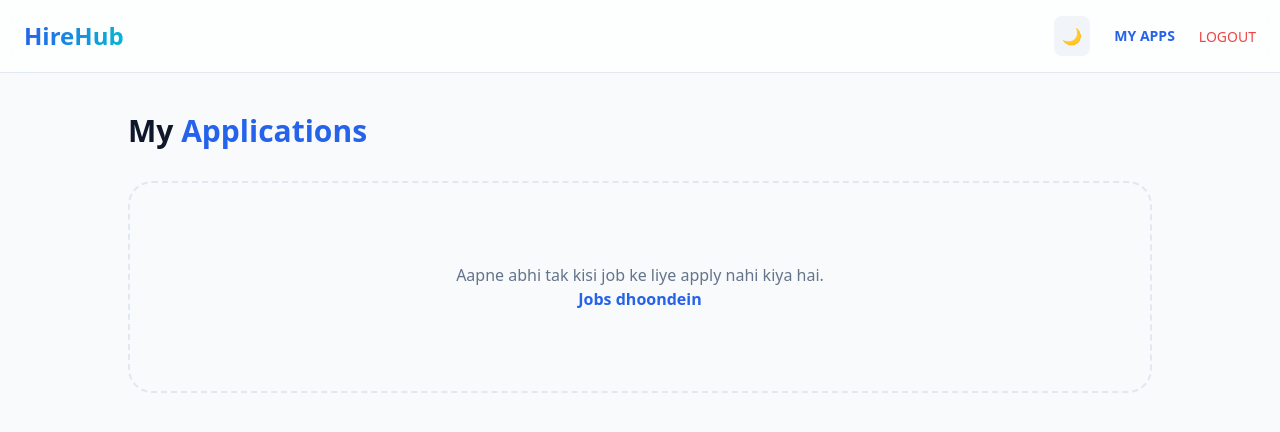
After one commit to bhardwajdev046/Job-Portal-System, a Django app: page /jobs/my-applications/ in a window 1280 px wide. The commit adds this page. Shown: the top 432 px of the page. Run offline with Django 4.2, Linux system fonts and the light colour scheme; a user stored in the database is signed in; data comes from the database, SQL or seed files in the repository; both versions use the stored data as it was after the commit; some libraries are stand-ins or nearby versions.

Commit message:
now i create myy apps dashboard for candidates to check in how many company the aplly for the job

```diff
--- a/jobs/urls.py
+++ b/jobs/urls.py
@@ -2,11 +2,12 @@
 from django.urls import include, path
 
 from accounts import views
-from .views import apply_job, apply_job, employer_dashboard, job_detail, post_job
+from .views import apply_job, apply_job, candidate_dashboard, employer_dashboard, job_detail, post_job
 
 urlpatterns = [
     path('post-job/', post_job, name='post_job'),
     path('job/<int:pk>/', job_detail, name='job_detail'),
     path('job/<int:pk>/apply/', apply_job, name='apply_job'),
     path('dashboard/', employer_dashboard, name='employer_dashboard'),
+    path('my-applications/', candidate_dashboard, name='candidate_dashboard'),
 ]
--- a/jobs/views.py
+++ b/jobs/views.py
@@ -72,3 +72,13 @@ def employer_dashboard(request):
     my_jobs = Job.objects.filter(user=request.user).prefetch_related('applications')
 
     return render(request, 'jobs/dashboard.html', {'jobs': my_jobs})
+
+@login_required
+def candidate_dashboard(request):
+    if request.user.is_employer:
+        return redirect('employer_dashboard')
+
+    # User ne jahan apply kiya hai wo saari applications mangwao
+    my_applications = Application.objects.filter(user=request.user).select_related('job')
+
+    return render(request, 'jobs/candidate_dashboard.html', {'applications': my_applications})
--- a/templates/base.html
+++ b/templates/base.html
@@ -46,6 +46,8 @@
                         <a href="{% url 'post_job' %}" class="text-sm font-bold text-slate-600 dark:text-slate-300 hover:text-blue-500 transition-all">
                             POST A JOB
                         </a>
+                    {% else %}
+                        <a href="{% url 'candidate_dashboard' %}" class="text-sm font-bold text-blue-600 dark:text-blue-400">MY APPS</a>
                     {% endif %}
 
                     <form action="{% url 'logout' %}" method="post" class="inline">
--- /dev/null
+++ b/templates/jobs/candidate_dashboard.html
@@ -0,0 +1,29 @@
+{% extends 'base.html' %}
+{% block content %}
+<div class="max-w-5xl mx-auto">
+    <h1 class="text-3xl font-extrabold dark:text-white mb-8">My <span class="text-blue-600">Applications</span></h1>
+
+    <div class="grid gap-4">
+        {% for app in applications %}
+        <div class="bg-white dark:bg-slate-800 p-6 rounded-2xl border border-slate-200 dark:border-slate-700 flex justify-between items-center shadow-sm hover:border-blue-500 transition-all">
+            <div>
+                <h3 class="text-xl font-bold dark:text-white">{{ app.job.title }}</h3>
+                <p class="text-blue-600 font-medium">{{ app.job.company_name }}</p>
+                <p class="text-slate-400 text-xs mt-1">Applied on {{ app.applied_at|date }}</p>
+            </div>
+            <div class="text-right">
+                <span class="px-4 py-1 rounded-full text-xs font-bold bg-blue-100 text-blue-700 dark:bg-blue-900/40 dark:text-blue-400">
+                    {{ app.status }}
+                </span>
+                <a href="{% url 'job_detail' app.job.pk %}" class="block mt-2 text-sm text-slate-500 hover:underline">View Job</a>
+            </div>
+        </div>
+        {% empty %}
+        <div class="text-center py-20 bg-slate-50 dark:bg-slate-900/50 rounded-3xl border-2 border-dashed border-slate-200 dark:border-slate-800">
+            <p class="text-slate-500">Aapne abhi tak kisi job ke liye apply nahi kiya hai.</p>
+            <a href="/" class="text-blue-600 font-bold hover:underline">Jobs dhoondein</a>
+        </div>
+        {% endfor %}
+    </div>
+</div>
+{% endblock %}
```
Also changed, not shown: db.sqlite3.
